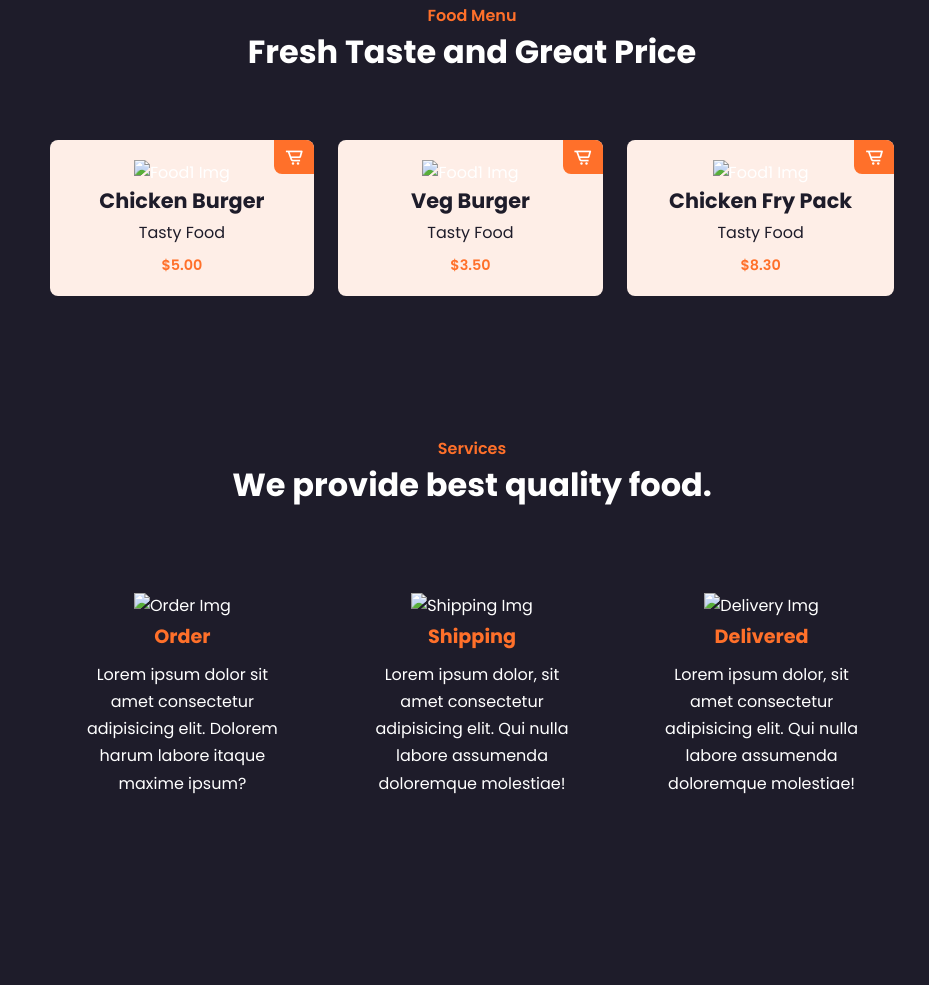
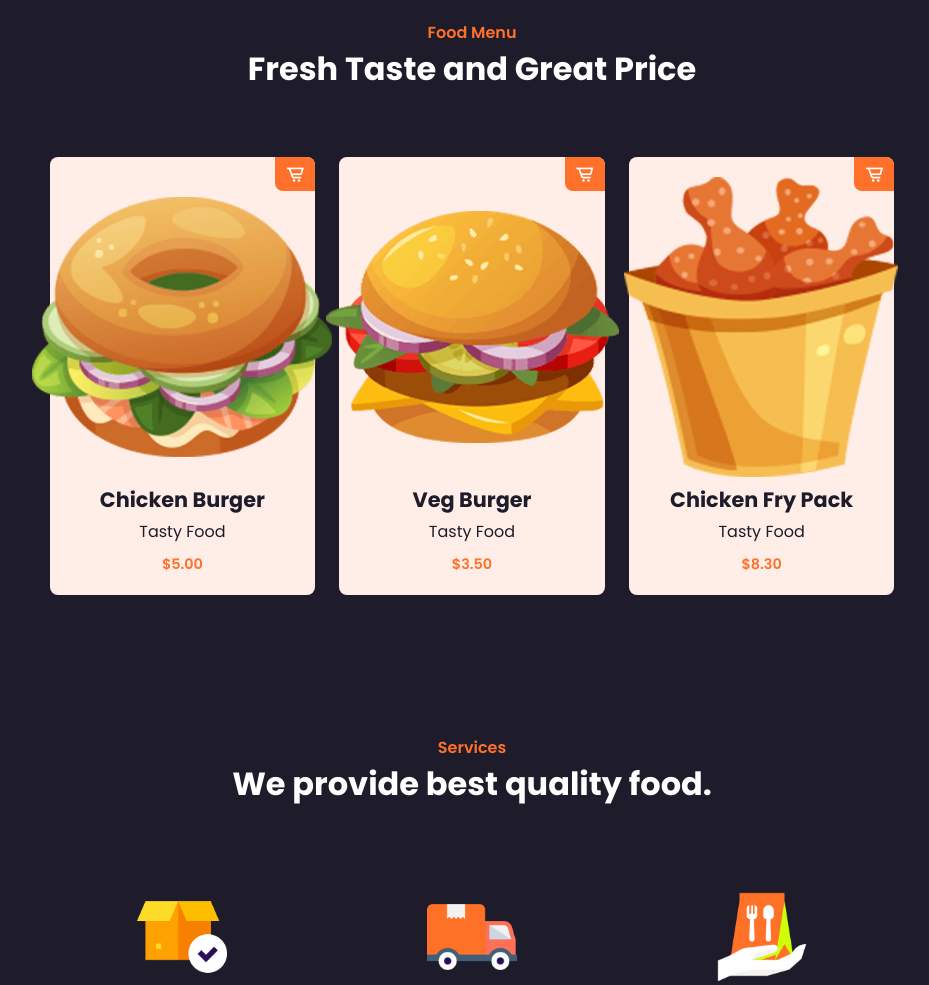
Before and after one commit to sahilkdm123/Restuarant-Landing-Page, a plain HTML site: page index.html in a window 1280 px wide. Shown: the part 1298-2283 px from the top of the page, without its empty margins (168-1097 px from the left). Drawn offline with nearby package versions, Linux system fonts and the light colour scheme.

Commit message:
Update index.html

```diff
--- a/index.html
+++ b/index.html
@@ -42,7 +42,7 @@
       </div>
 
       <div class="home-img">
-        <img src="./images/home.png" alt="Home image" />
+        <img src="home.png" alt="Home image" />
       </div>
     </section>
 
@@ -50,7 +50,7 @@
 
     <section class="about" id="about">
       <div class="about-img">
-        <img src="./images/about.png" alt="About Image" />
+        <img src="about.png" alt="About Image" />
       </div>
 
       <div class="about-text">
@@ -78,7 +78,7 @@
       <div class="menu-container">
         <div class="box">
           <div class="img-box">
-            <img src="./images/food1.png" alt="Food1 Img" />
+            <img src="food1.png" alt="Food1 Img" />
           </div>
           <h2>Chicken Burger</h2>
           <h3>Tasty Food</h3>
@@ -88,7 +88,7 @@
 
         <div class="box">
           <div class="img-box">
-            <img src="./images/food2.png" alt="Food1 Img" />
+            <img src="food2.png" alt="Food1 Img" />
           </div>
           <h2>Veg Burger</h2>
           <h3>Tasty Food</h3>
@@ -98,7 +98,7 @@
 
         <div class="box">
           <div class="img-box">
-            <img src="./images/food3.png" alt="Food1 Img" />
+            <img src="food3.png" alt="Food1 Img" />
           </div>
           <h2>Chicken Fry Pack</h2>
           <h3>Tasty Food</h3>
@@ -118,7 +118,7 @@
 
       <div class="Service-container">
         <div class="s-box">
-          <img src="./images/s1.png" alt="Order Img" />
+          <img src="s1.png" alt="Order Img" />
           <h3>Order</h3>
           <p>
             Lorem ipsum dolor sit amet consectetur adipisicing elit. Dolorem
@@ -126,7 +126,7 @@
           </p>
         </div>
         <div class="s-box">
-          <img src="./images/s2.png" alt="Shipping Img" />
+          <img src="s2.png" alt="Shipping Img" />
           <h3>Shipping</h3>
           <p>
             Lorem ipsum dolor, sit amet consectetur adipisicing elit. Qui nulla
@@ -134,7 +134,7 @@
           </p>
         </div>
         <div class="s-box">
-          <img src="./images/s3.png" alt="Delivery Img" />
+          <img src="s3.png" alt="Delivery Img" />
           <h3>Delivered</h3>
           <p>
             Lorem ipsum dolor, sit amet consectetur adipisicing elit. Qui nulla
```
